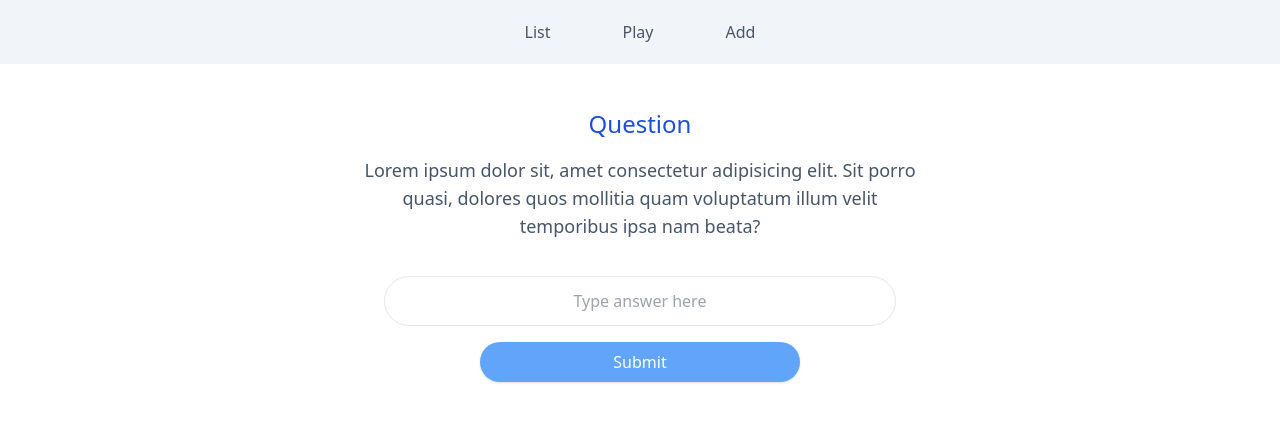
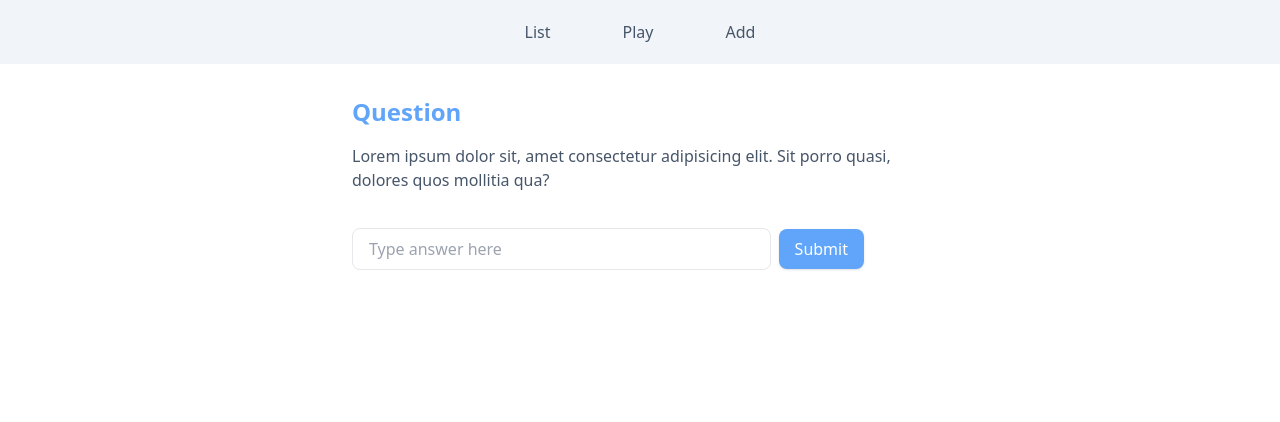
Before and after one commit to Kimbohlovette/Trivia, a React (Create React App) app in the folder frontend/: page /play in a window 1280 px wide. Shown: the top 422 px of the page. Built offline with nearby package versions, Linux system fonts and the light colour scheme; the HTML template or start-up script is replaced by a standard one.

Commit message:
Fixed the play game page

```diff
--- a/frontend/src/components/Play.tsx
+++ b/frontend/src/components/Play.tsx
@@ -14,20 +14,19 @@ const Play = () => {
 	};
 	return (
 		<div className="flex items-center justify-center">
-			<div className="flex flex-col items-center">
-				<div className="text-center mt-8">
-					<h1 className="text-blue-700 my-3 font-medium text-2xl">
+			<div>
+				<div className="mt-8">
+					<h1 className="text-blue-400 my-3 font-semibold text-2xl">
 						Question
 					</h1>
-					<p className="my-4 text-slate-600 font-light text-lg max-w-xl">
+					<p className="my-4 text-slate-600 font-light max-w-xl">
 						Lorem ipsum dolor sit, amet consectetur adipisicing
-						elit. Sit porro quasi, dolores quos mollitia quam
-						voluptatum illum velit temporibus ipsa nam beata?
+						elit. Sit porro quasi, dolores quos mollitia qua?
 					</p>
 				</div>
 				<form
 					onSubmit={handleSubmit(onSubmit)}
-					className="[&>*]:block w-full max-w-lg py-5"
+					className="[&>*]:block w-full max-w-lg py-5 sm:flex sm:items-center gap-x-2"
 				>
 					<input
 						defaultValue=""
@@ -35,9 +34,9 @@ const Play = () => {
 						name="answer"
 						type="text"
 						placeholder="Type answer here"
-						className="border rounded-full w-full px-4 py-3 focus:outline-blue-400 text-center"
+						className="flex-1 border rounded-lg w-full px-4 py-2 focus:outline-blue-400"
 					/>
-					<button className="shadow rounded-full bg-blue-400 hover:bg-blue-600 text-white text-center mx-auto my-4 px-4 py-2 w-full max-w-xs">
+					<button className="shadow rounded-lg bg-blue-400 hover:bg-blue-500 text-white text-center mt-8 sm:mt-0 px-4 py-2 w-full sm:max-w-fit">
 						Submit
 					</button>
 				</form>
```
